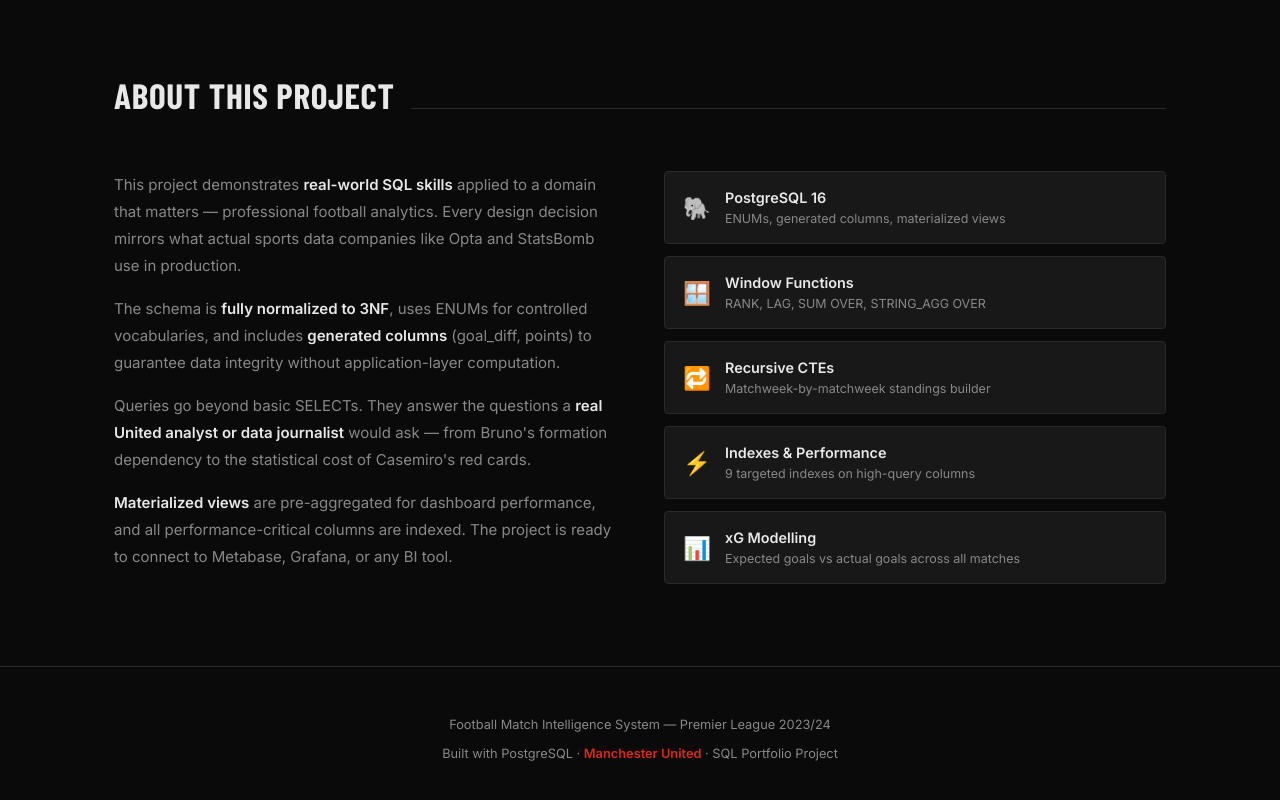
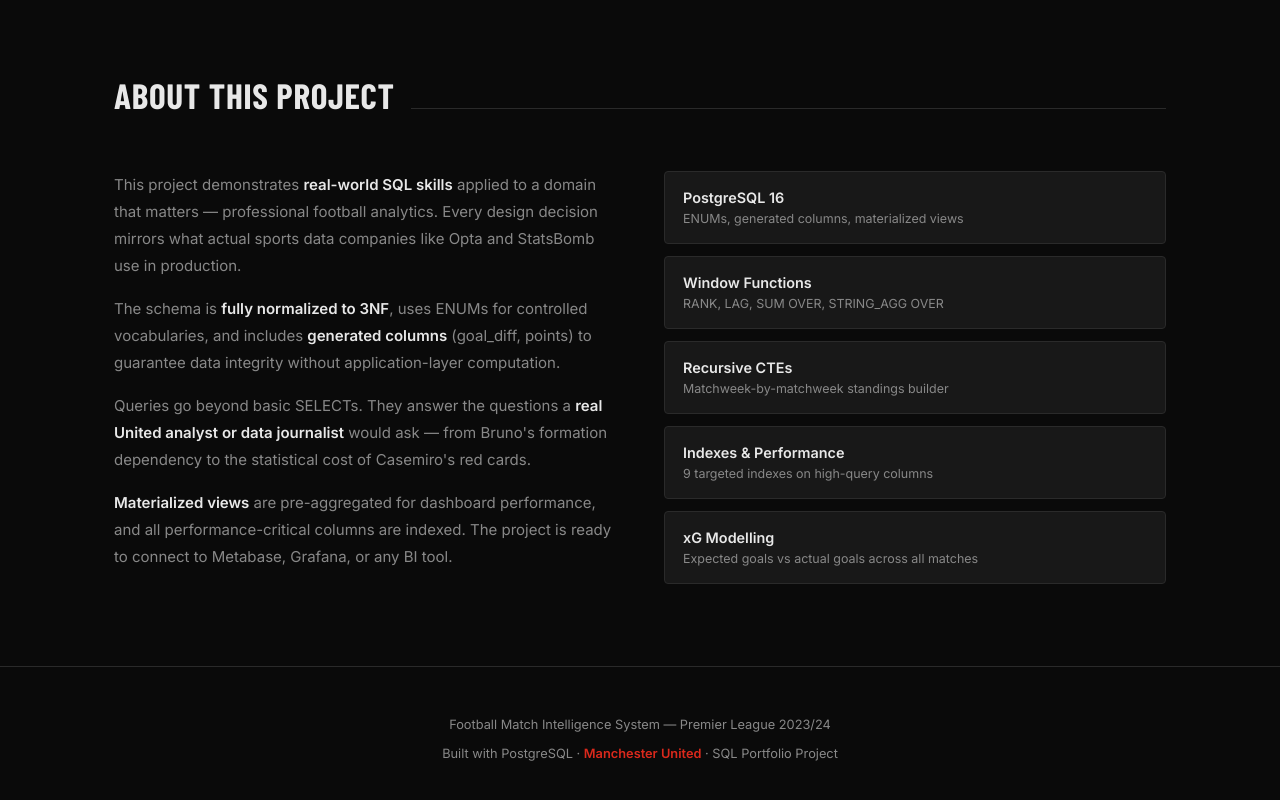
Before and after one commit to samuel-mati/Football-Analytics-with-SQL--Man-Utd-Case-Study, a plain HTML site: page index.html in a window 1280 px wide. Shown: the part 3499-4299 px from the top of the page. Drawn offline with nearby package versions, Linux system fonts and the light colour scheme; a web font is replaced by a local one.

Commit message:
Remove tech icons from tech stack section
Removed tech icons from the tech stack section in index.html.

```diff
--- a/index.html
+++ b/index.html
@@ -811,35 +811,35 @@ cumulative <span class="kw">AS</span> (
       </div>
       <div class="tech-stack">
         <div class="tech-row">
-          <div class="tech-icon">🐘</div>
+
           <div class="tech-info">
             <div class="tech-name">PostgreSQL 16</div>
             <div class="tech-detail">ENUMs, generated columns, materialized views</div>
           </div>
         </div>
         <div class="tech-row">
-          <div class="tech-icon">🪟</div>
+
           <div class="tech-info">
             <div class="tech-name">Window Functions</div>
             <div class="tech-detail">RANK, LAG, SUM OVER, STRING_AGG OVER</div>
           </div>
         </div>
         <div class="tech-row">
-          <div class="tech-icon">🔁</div>
+
           <div class="tech-info">
             <div class="tech-name">Recursive CTEs</div>
             <div class="tech-detail">Matchweek-by-matchweek standings builder</div>
           </div>
         </div>
         <div class="tech-row">
-          <div class="tech-icon">⚡</div>
+
           <div class="tech-info">
             <div class="tech-name">Indexes & Performance</div>
             <div class="tech-detail">9 targeted indexes on high-query columns</div>
           </div>
         </div>
         <div class="tech-row">
-          <div class="tech-icon">📊</div>
+
           <div class="tech-info">
             <div class="tech-name">xG Modelling</div>
             <div class="tech-detail">Expected goals vs actual goals across all matches</div>
```
